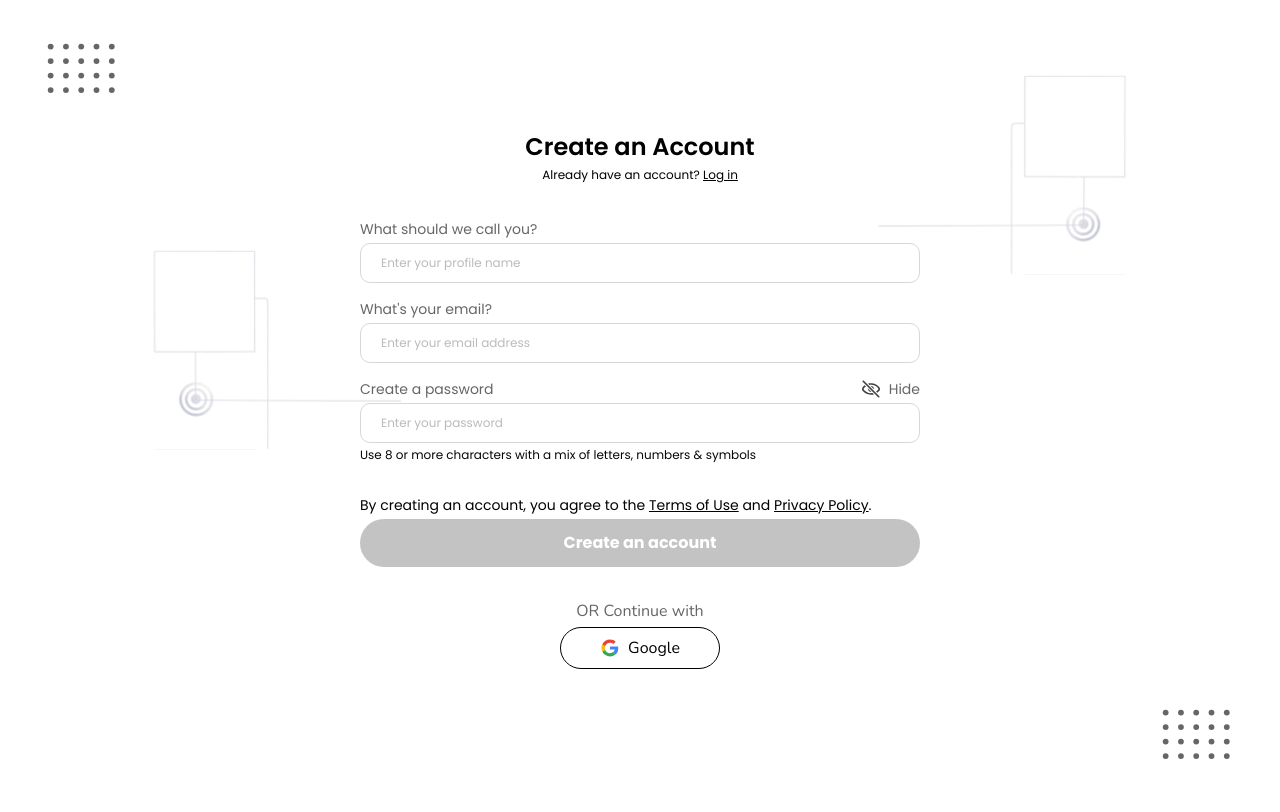
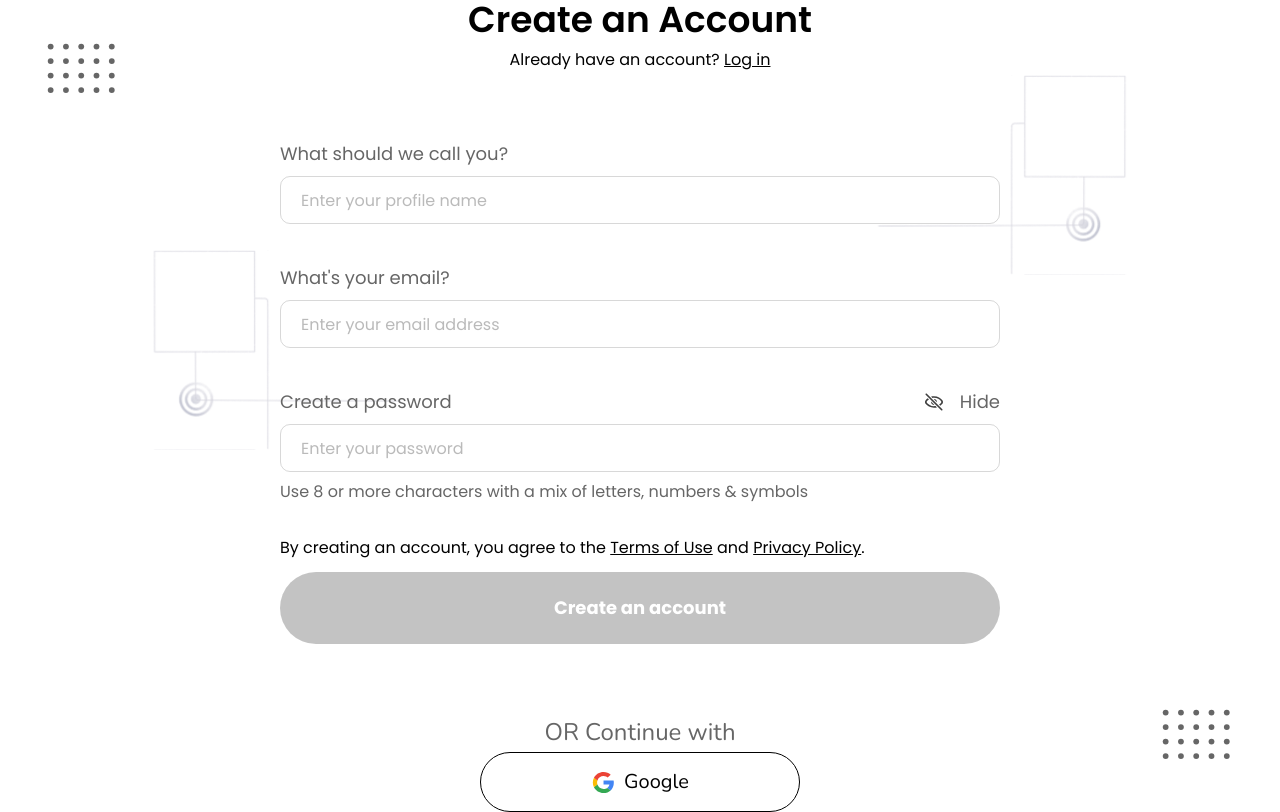
Before and after one commit to KelvinLihandy/b-connect, a React (Vite) app: page /sign-up in a window 1280 px wide. Built offline with nearby package versions, Linux system fonts and the light colour scheme.

Commit message:
sign up redirect login

```diff
--- a/src/views/sign_in/SignIn.jsx
+++ b/src/views/sign_in/SignIn.jsx
@@ -18,8 +18,10 @@ import axios from 'axios'
 const SignIn = () => {
 	const [showPass, setShowPass] = useState(false)
 	const [email, setEmail] = useState("")
-	const [password, setPassword] = useState("")//encrypt not implemented
+	const [password, setPassword] = useState("")
 	const [isChecked, setIsChecked] = useState(false)
+	const navigate = useNavigate();
+
 	const handleCheckboxChange = () => {
 		setIsChecked(!isChecked);
 	}
@@ -36,14 +38,16 @@ const SignIn = () => {
 		})
 			.then(response => {
 				console.log(response.data);
+				console.log("ambabidi")
 			})
 			.catch(error => {
 				console.error('Error login:', error);
+				console.log("oh sit");
 			});
 	}
 
 	return (
-		<div className='flex flex-col items-center justify-center min-h-screen justify-items-center '>
+		<div className='flex flex-col items-center justify-center justify-items-center '>
 			<div className='font-poppins relative text-center gap-4 item-center mt-5 mb-5'>
 				<p className='text-3xl font-semibold'>Log in</p>
 			</div>
@@ -71,19 +75,42 @@ const SignIn = () => {
 			{/* Bagian Textbox */}
 			<div className='font-poppins inline-flex flex-col gap-4 items-center mb-8'>
 				<div className='flex flex-col gap-1'>
-					<label className='text-[#666666] text-base'>Email address or user name</label>
-					<input className='form-input text-xs min-h-10 max-h-12 min-w-140 max-w-170 px-5' type='text' placeholder='' onChange={(event) => setEmail(event.target.value)} />
+					<label className='text-[#666666] text-lg'>
+						Email address
+					</label>
+					<input className='form-input text-base h-12 min-w-140 max-w-170 px-5'
+						type='text'
+						placeholder=''
+						onChange={(event) => setEmail(event.target.value)}
+					/>
 				</div>
 				<div className='flex flex-col gap-1'>
 					<div className='flex flex-row justify-between min-w-140 max-w-170'>
-						<label className='text-[#666666] text-base'>Create a password</label>
-						<div className='flex flex-row gap-2 cursor-pointer' onClick={switchEye}>
-							<img className='h-5 self-center opacity-80' src={showPass ? password_show : password_hide} />
-							<p className='text-[#666666] text-lg'>Hide</p>
+						<label className='text-[#666666] text-lg'>
+							Password
+						</label>
+						<div className='flex flex-row gap-2 cursor-pointer'
+							onClick={switchEye}
+						>
+							<img className='h-5 self-center opacity-80'
+								src={showPass ? password_show : password_hide}
+							/>
+							<p className='text-[#666666] text-lg'>
+								Hide
+							</p>
 						</div>
 					</div>
-					<input className='form-input text-xs min-h-10 max-h-12 min-w-140 max-w-170 px-5' type={showPass ? "text" : "password"} placeholder='' onChange={(event) => setPassword(event.target.value)}></input>
-					<Link to=""><span className='flex w-full text-[#111111] text-base font-normal underline justify-end text-right '>Forget your password</span></Link>
+					<input className='form-input text-base h-12 min-w-140 max-w-170 px-5'
+						type={showPass ? "text" : "password"}
+						placeholder=''
+						onChange={(event) => setPassword(event.target.value)}
+					>
+					</input>
+					<Link to="">
+						<span className='flex w-full text-[#111111] text-base font-normal underline justify-end text-right '>
+							Forget your password
+						</span>
+					</Link>
 
 					<label className="flex items-center space-x-3">
 						<input
@@ -92,13 +119,19 @@ const SignIn = () => {
 							onChange={handleCheckboxChange}
 							className="w-5 h-5 accent-black border-gray-300 rounded focus:ring-black"
 						/>
-						<span className="text-[#666666] font-medium text-base">Remember me</span>
+						<span className="text-[#666666] font-medium text-base">
+							Remember me
+						</span>
 					</label>
 				</div>
 
 				{/* Button Login */}
 				<div className='mt-3 mb-3'>
-					<button className='bg-[#111111]/25 text-xl text-white font-bold min-w-140 max-w-170 rounded-4xl min-h-14 transition cursor-pointer hover:text-black hover:opacity-90' onClick={() => console.log("submit")}>Log in</button>
+					<button className='bg-[#111111]/25 text-xl text-white font-bold min-w-140 max-w-170 rounded-4xl min-h-14 transition cursor-pointer hover:text-black hover:opacity-90'
+						onClick={() => login()}
+					>
+						Log in
+					</button>
 				</div>
 
 				<div className="mt-5 mb-5 flex w-[560px] items-center relative flex-[0_0_auto]">
@@ -106,11 +139,14 @@ const SignIn = () => {
 				</div>
 
 				<div className=''>
-					<p className='text-[#333333] text-2xl font-medium'
-						onClick={() => login}>
+					<p className='text-[#333333] text-2xl font-medium'>
 						Don't have an account?</p>
 				</div>
-				<button className='bg-[#FFFFFF] text-black text-xl font-medium min-w-140 max-w-170 rounded-4xl border border-black min-h-14 transition cursor-pointer hover:bg-gray-100 hover:text-black/50' onClick={() => console.log("submit")}>Sign Up</button>
+				<button
+					className='bg-[#FFFFFF] text-black text-xl font-medium min-w-140 max-w-170 rounded-4xl border border-black min-h-14 transition cursor-pointer hover:bg-gray-100 hover:text-black/50'
+					onClick={() => navigate("/sign-up")}>
+					Sign Up
+				</button>
 			</div>
 
 			{/* Background Decor */}
--- a/src/views/sign_up/SignUp.jsx
+++ b/src/views/sign_up/SignUp.jsx
@@ -18,6 +18,9 @@ const SignUp = () => {
 	const [name, setName] = useState("")
 	const [email, setEmail] = useState("")
 	const [password, setPassword] = useState("")
+	const [hideReq, setHideReq] = useState(false);
+	const navigate = useNavigate();
+
 	const switchEye = () => {
 		setShowPass((showPass) => !showPass)
 	}
@@ -33,12 +36,12 @@ const SignUp = () => {
 		})
 			.then(response => {
 				console.log(response.data);
+				navigate('/login', {replace: true});
 			})
 			.catch(error => {
 				console.error('Error register:', error);
 			});
 	}
-
 
 	return (
 		<div>
@@ -60,78 +63,108 @@ const SignUp = () => {
 					src={bg_dots}
 				/>
 			</div>
-			<div className='flex flex-col justify-center items-center h-screen'>
+
+			<div className='flex flex-col justify-center items-center'>
 				<div className='font-poppins flex flex-col gap-4 items-center'>
-					<div className='flex flex-col gap-1 items-center mb-5'>
-						<p className='text-2xl font-semibold'>Create an Account</p>
-						<p className='text-xs'>Already have an account?
+					<div className='flex flex-col gap-2 items-center mb-5'>
+						<p className='text-4xl font-semibold'>
+							Create an Account
+						</p>
+						<p className='text-base'>
+							Already have an account?
 							<span> </span>
-							<Link to="/sign-in" ><span className='underline'>Log in</span></Link>
+							<Link to="/sign-in" >
+								<span className='underline'>
+									Log in
+								</span>
+							</Link>
 						</p>
 					</div>
 
-					<div className='flex flex-col gap-1'>
-						<label className='text-[#666666] text-sm'>
+					<div className='h-4' />
+
+					<div className='flex flex-col gap-10 min-w-180 max-w-200'>
+						<div className='flex flex-col gap-2'>
+							<label className='text-[#666666] text-lg'>
 								What should we call you?
 							</label>
-						<input className='border form-input text-xs min-h-10 max-h-12 min-w-140 max-w-170 px-5'
+							<input className='border form-input text-base h-12 px-5'
 								type='text'
 								placeholder='Enter your profile name'
 								onChange={(event) => setName(event.target.value)}
 							/>
 						</div>
 
-					<div className='flex flex-col gap-1'>
-						<label className='text-[#666666] text-sm'>
+						<div className='flex flex-col gap-2'>
+							<label className='text-[#666666] text-lg'>
 								What's your email?
 							</label>
-						<input className='form-input text-xs min-h-10 max-h-12 min-w-140 max-w-170 px-5'
+							<input className='form-input text-base h-12 px-5'
 								type='text'
 								placeholder='Enter your email address'
 								onChange={(event) => setEmail(event.target.value)}
 							/>
 						</div>
 
-					<div className='flex flex-col gap-1 mb-8'>
-						<div className='flex flex-row justify-between min-w-140 max-w-170'>
-							<label className='text-[#666666] text-sm'>
+						<div className='flex flex-col gap-2 mb-8'>
+							<div className='flex flex-row justify-between'>
+								<label className='text-[#666666] text-lg'>
 									Create a password
 								</label>
-							<div className='flex flex-row gap-2 cursor-pointer'
+								<div className='flex flex-row gap-4 cursor-pointer select-none'
 									onClick={switchEye}>
-								<img
-									className='h-5 self-center opacity-80'
+									<img className='h-5 self-center opacity-80'
 										src={showPass ? password_show : password_hide} />
-								<p className='text-[#666666] text-sm'>Hide</p>
+									<p className='text-[#666666] text-lg'>
+										Hide
+									</p>
 								</div>
 							</div>
-						<input className='form-input text-xs min-h-10 max-h-12 min-w-140 max-w-170 px-5'
+							<input className='form-input text-base h-12 px-5'
 								type={showPass ? "text" : "password"}
 								placeholder='Enter your password'
 								onChange={(event) => setPassword(event.target.value)}
 							/>
-						<p className='text-[#060606] text-xs'>Use 8 or more characters with a mix of letters, numbers & symbols</p>
+							{password.length < 8 &&
+								<p className='text-[#666666] text-base'>
+									Use 8 or more characters with a mix of letters, numbers & symbols
+								</p>
+							}
+						</div>
 					</div>
 				</div>
 
-				<div className='font-poppins flex flex-col justify-start min-w-140 max-w-170 gap-1 mb-8'>
-					<label className='text-sm'>By creating an account, you agree to the
+				<div className='font-poppins flex flex-col justify-start min-w-180 max-w-200 gap-3 mb-8'>
+					<label className='text-base'>
+						By creating an account, you agree to the
 						<span> </span>
-						<Link to=""><span className='underline'>Terms of Use</span></Link>
+						<Link to="">
+							<span className='underline'>
+								Terms of Use
+							</span>
+						</Link>
 						<span> </span>
 						and
 						<span> </span>
-						<Link to=""><span className='underline'>Privacy Policy</span></Link>
+						<Link to="">
+							<span className='underline'>
+								Privacy Policy
+							</span>
+						</Link>
 						.
 					</label>
-					<button className='bg-[#111111]/25 text-white font-bold min-w-140 max-w-170 rounded-4xl min-h-12 transition cursor-pointer hover:text-black hover:opacity-90'
+					<button className='text-lg bg-[#111111]/25 text-white font-bold rounded-full h-18 transition cursor-pointer hover:text-black hover:opacity-90'
 						onClick={() => register()}>
 						Create an account
 					</button>
 				</div>
 
-				<div className='flex flex-col gap-1 font-nunito min-w-140 max-w-170 items-center'>
-					<label className='text-[#666666]'>OR Continue with</label>
+				<div className='h-10' />
+
+				<div className='flex flex-col gap-1 font-nunito min-w-180 max-w-200 items-center'>
+					<label className='text-[#666666] text-2xl'>
+						OR Continue with
+					</label>
 					<div className='flex flex-row justify-between'>
 						{/* <button className='flex flex-row items-center gap-2 py-2 px-5 rounded-full border border-[#000000] min-w-40 justify-center hover:backdrop-blur-sm hover:opacity-60 transition-all'
 							onClick={() => console.log("facebook")}>
@@ -140,12 +173,14 @@ const SignUp = () => {
 								src={facebook} />
 							<div className=''>Facebook</div>
 						</button> */}
-						<button className='flex flex-row items-center gap-2 py-2 px-5 rounded-full border border-[#000000] min-w-40 justify-center hover:backdrop-blur-sm hover:opacity-60 transition-all'
+						<button className='flex flex-row items-center gap-2 py-2 px-5 rounded-full border border-[#000000] min-w-80 h-15 justify-center hover:backdrop-blur-sm hover:opacity-60 transition-all'
 							onClick={() => console.log("google")}>
-							<img
-								className='h-5 self-center'
-								src={google} />
-							<p>Google</p>
+							<img className='h-auto self-center'
+								src={google}
+							/>
+							<p className='text-xl'>
+								Google
+							</p>
 						</button>
 						{/* <button className='flex flex-row items-center gap-2 py-2 px-5 rounded-full border border-[#000000] min-w-40 justify-center hover:backdrop-blur-sm hover:opacity-60 transition-all'
 							onClick={() => console.log("apple")}>
```
Lines whose indentation alone changed are shown as unchanged.
